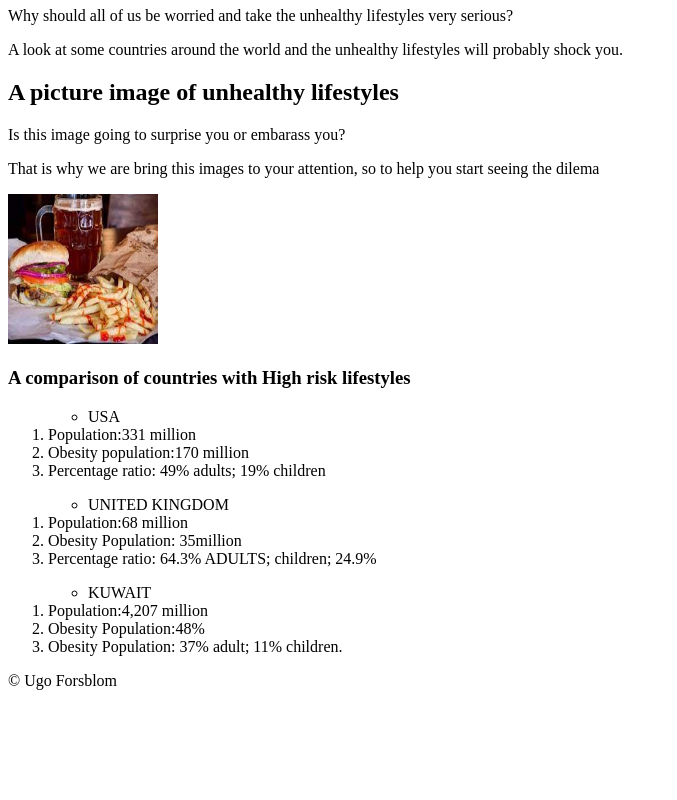
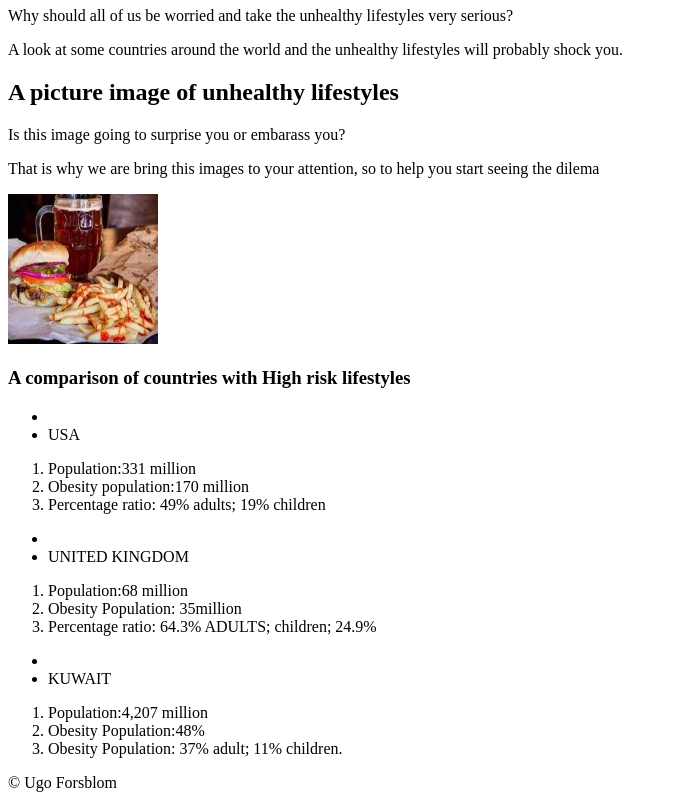
Before and after one commit to UgoForsblom/newindexfolder, a plain HTML site: page index.html in a window 1280 px wide. Shown: the part 336-1136 px from the top of the page, without its empty margins (0-677 px from the left). Before the commit the page ends 1034 px from the top, so only its background shows below. Drawn offline with Linux system fonts and the light colour scheme.

Commit message:
chnges made

```diff
--- a/index.html
+++ b/index.html
@@ -52,30 +52,32 @@
 
         <h3>A comparison of countries with High risk lifestyles</h3>
         <div>
-            <ol>
+            <ul>
 
-            <ul>
+            <li>
                 <li>USA</li>
             </ul>
-
+              <ol>
                 <li>Population:331 million</li>
                 <li>Obesity population:170 million</li>
                 <li>Percentage ratio: 49% adults; 19% children</li>
             </ol>
 
-            <ol>
-                <ul>
+            <ul>
+                <li>
                     <li>UNITED KINGDOM</li>
                 </ul>
 
+                <ol>
                 <li>Population:68 million</LI>
                 <li>Obesity Population: 35million</li>
                 <li>Percentage ratio: 64.3% ADULTS; children; 24.9%</li>
             </ol>
-            <ol>
-                <ul>
+            <ul>
+                <li>
                     <li>KUWAIT</li>
                 </ul>
+                <ol>
                 <li>Population:4,207 million</li>
                 <li>Obesity Population:48%</li>
                 <li>Obesity Population: 37% adult; 11% children.</li>
```
